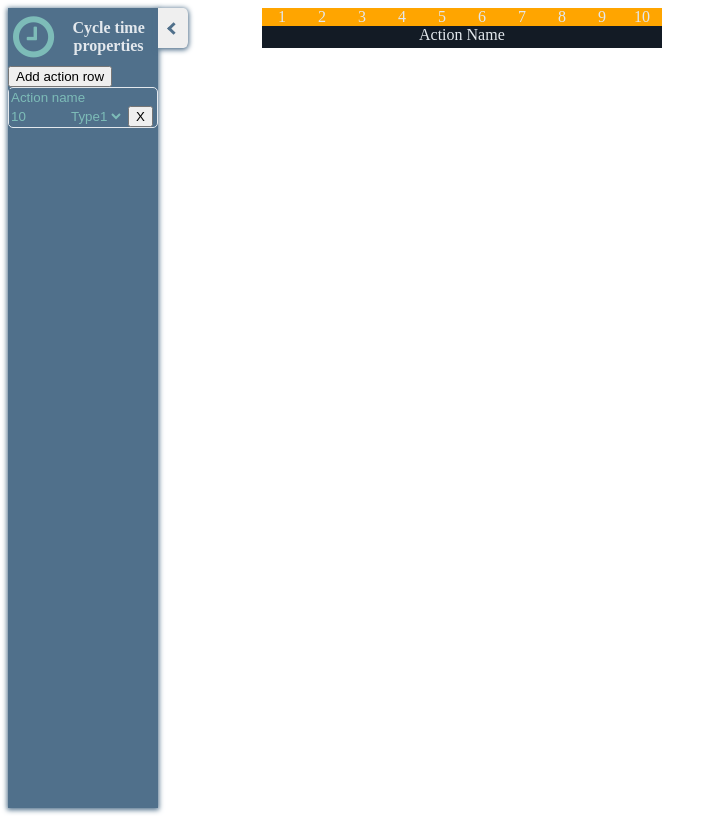
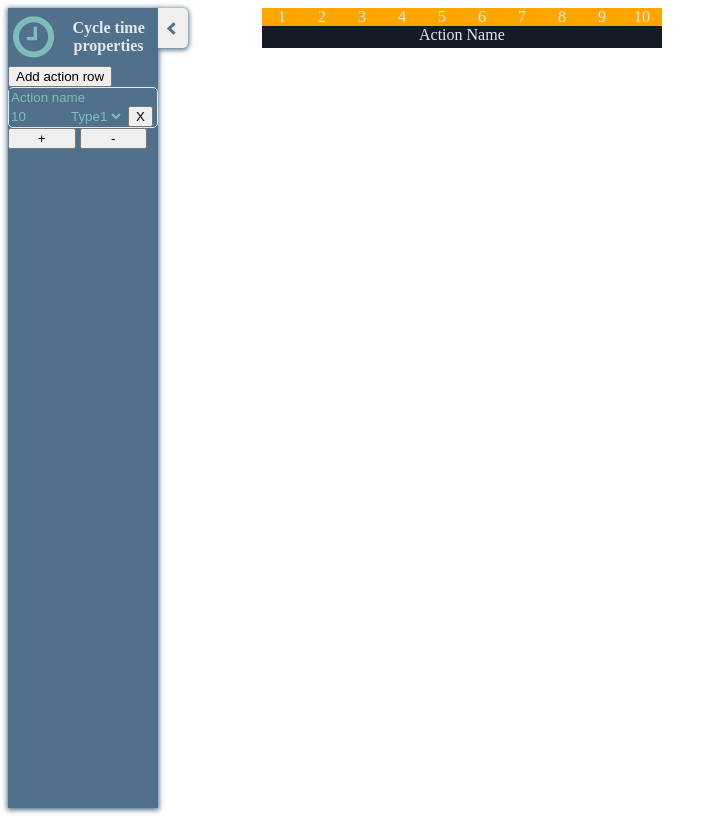
Before and after one commit to MateuszDomian/Cycle-time-visualization, a plain HTML site: page index.html in a window 1280 px wide. Shown: the whole page, without its empty margins (0-722 px from the left). Drawn offline with Linux system fonts and the light colour scheme.

Commit message:
Added * Zoom in/Zoom out diagram feature

```diff
--- a/index.html
+++ b/index.html
@@ -34,6 +34,10 @@
                         <button onclick="removeActionRow(this)">X</button>
                     </div>
                 </div>
+                <div class="zoomBtn">
+                    <button onclick="zoomIn()">+</button>
+                    <button onclick="zoomOut()">-</button>
+                </div>
             </div>
         </aside>
         <div class="mainDiagram gridContainer">
--- a/script.js
+++ b/script.js
@@ -8,6 +8,22 @@ document.querySelector('#toggleSidebarBtn').onclick = function () {
     title.classList.toggle('hideText');
     sidebarRows.classList.toggle('hideText');
 }
+
+function zoomIn(){
+    let zoomRatio = Number(getComputedStyle(document.documentElement).getPropertyValue('--zoomRatio'));
+    document.documentElement.style.setProperty('--zoomRatio',zoomRatio+0.1);
+    zoomRatio = Number(getComputedStyle(document.documentElement).getPropertyValue('--zoomRatio'));
+    let widthBase = getComputedStyle(document.documentElement).getPropertyValue('--widthBase');
+    document.documentElement.style.setProperty('--widthUnit', (widthBase*zoomRatio)+'px');
+    }
+
+    function zoomOut(){
+        let zoomRatio = Number(getComputedStyle(document.documentElement).getPropertyValue('--zoomRatio'));
+        document.documentElement.style.setProperty('--zoomRatio',zoomRatio-0.1);
+        zoomRatio = Number(getComputedStyle(document.documentElement).getPropertyValue('--zoomRatio'));
+        let widthBase = getComputedStyle(document.documentElement).getPropertyValue('--widthBase');
+        document.documentElement.style.setProperty('--widthUnit', (widthBase*zoomRatio)+'px');
+    }
 
 function createActionRow() {
     //add div row
@@ -53,8 +69,8 @@ function createActionRow() {
     deleteRowBtn.setAttribute('onclick', 'removeActionRow(this)')
     actionRowDiv.appendChild(deleteRowBtn)
 
-    //drawScale();
-    //drawActionsDiag();
+    drawScale();
+    drawActionsDiag();
 }
 
 function removeActionRow(actionRow) {
@@ -144,6 +160,7 @@ function objectIdCounter(element) {
     return (element.id.slice(element.id.indexOf('-') + 1));
 }
 
+
 //event listener
 const sidebarPropElement = document.querySelector('.sidebar');
 
--- a/styles.css
+++ b/styles.css
@@ -9,9 +9,11 @@
     /*dark accent color*/
     --dsColor: #131B25;
     /*dark shades color*/
-
+    --zoomRatio: 1;
+    --widthBase: 40;
     --widthUnit: 40px;
     --heightUnit: 22px;
+
 }
 
 .container {
@@ -145,3 +147,7 @@ select{
     border: none;
     color: var(--contrastColor);
 }
+
+.zoomBtn > button{
+    width:45%;
+}
```
